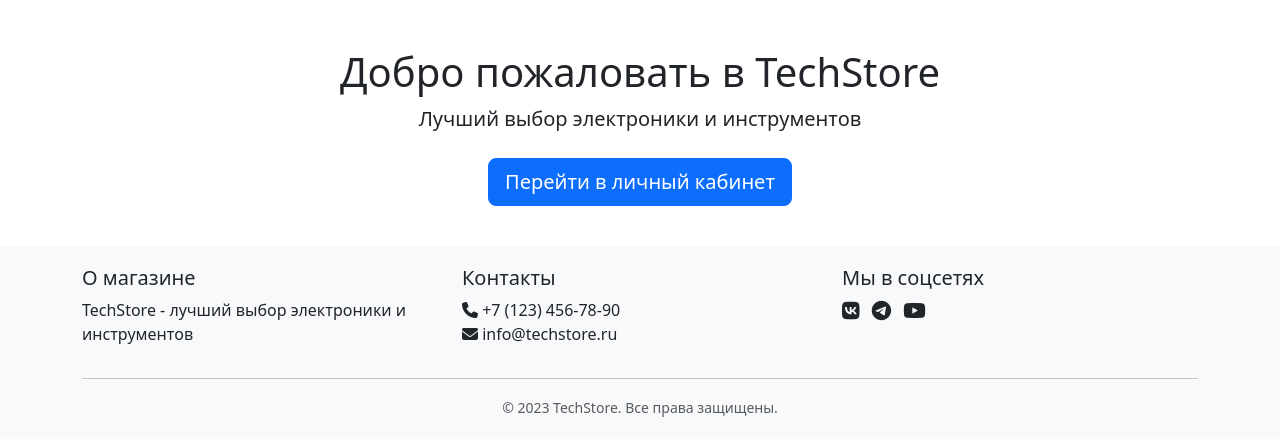
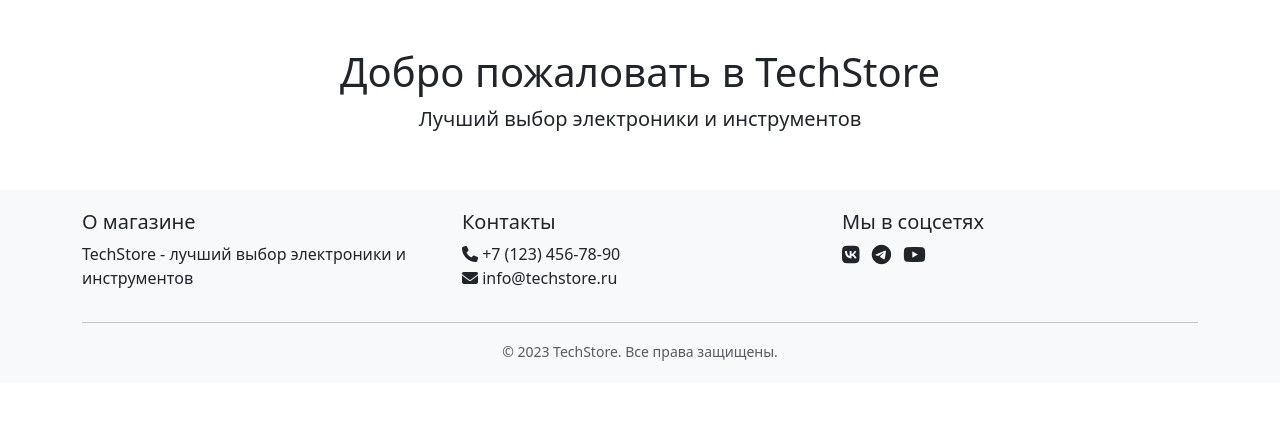
Before and after one commit to NikolayChegivarov/TechnologyStore, a Django app: page / in a window 1280 px wide. Shown: the part 56-502 px from the top of the page. Run offline with Django 5.2, Linux system fonts and the light colour scheme; the visitor is signed in with stand-in values (Sample User, id 1); parts of the project's set-up code (start-up, migrations or seed data) failed here and were passed over.

Commit message:
убрал личный кабинет

```diff
--- a/store_app/models.py
+++ b/store_app/models.py
@@ -90,6 +90,7 @@
 
 
 class User(AbstractUser):  # Пользователь
+
     class Role(models.TextChoices):
         ADMIN = 'ADMIN', 'Admin'
         MANAGER = 'MANAGER', 'Manager'
--- a/store_app/templates/home.html
+++ b/store_app/templates/home.html
@@ -8,12 +8,6 @@
             <p class="lead">Лучший выбор электроники и инструментов</p>
 
             {% if user.is_authenticated %}
-                <div class="mt-4">
-                    <a href="{% if user.role == 'MANAGER' %}{% url 'manager_dashboard' %}{% elif user.role == 'CUSTOMER' %}{% url 'customer_dashboard' %}{% else %}{% url 'admin:index' %}{% endif %}"
-                       class="btn btn-primary btn-lg">
-                        Перейти в личный кабинет
-                    </a>
-                </div>
 
             {% else %}
                 <div class="mt-4">
```
